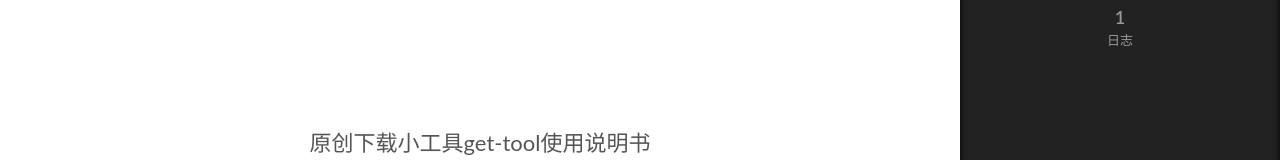
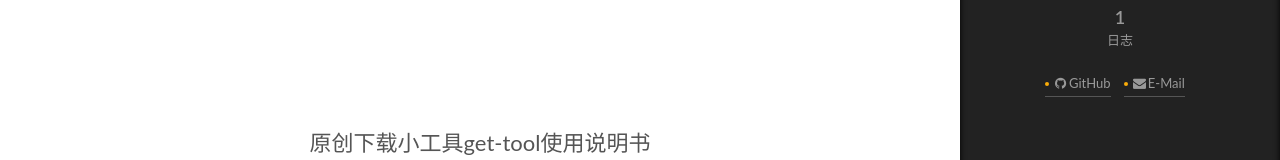
Before and after one commit to duruyao/duruyao.github.io, a plain HTML site: page 2018/06/24/get-tool-inst/index.html in a window 1280 px wide. Both pictures are taken after a click on the item "站点概览". Shown: the part 230-390 px from the top of the page. Drawn offline with Linux system fonts and the light colour scheme.

Commit message:
Site updated: 2018-06-26 22:27:30

```diff
--- a/2018/06/24/get-tool-inst/index.html
+++ b/2018/06/24/get-tool-inst/index.html
@@ -552,6 +552,20 @@
 
 
 
+            <div class="links-of-author motion-element">
+
+                <span class="links-of-author-item">
+                  <a href="https://github.com/graycat0918" target="_blank" title="GitHub"><i class="fa fa-fw fa-github"></i>GitHub</a>
+
+                </span>
+
+                <span class="links-of-author-item">
+                  <a href="mailto:graycat0918@gmail.com" target="_blank" title="E-Mail"><i class="fa fa-fw fa-envelope"></i>E-Mail</a>
+
+                </span>
+
+            </div>
+
 
 
 
```
Also changed, not shown: archives/2018/06/index.html (+14 -0 lines), archives/2018/index.html (+14 -0 lines), archives/index.html (+14 -0 lines), index.html (+14 -0 lines).
